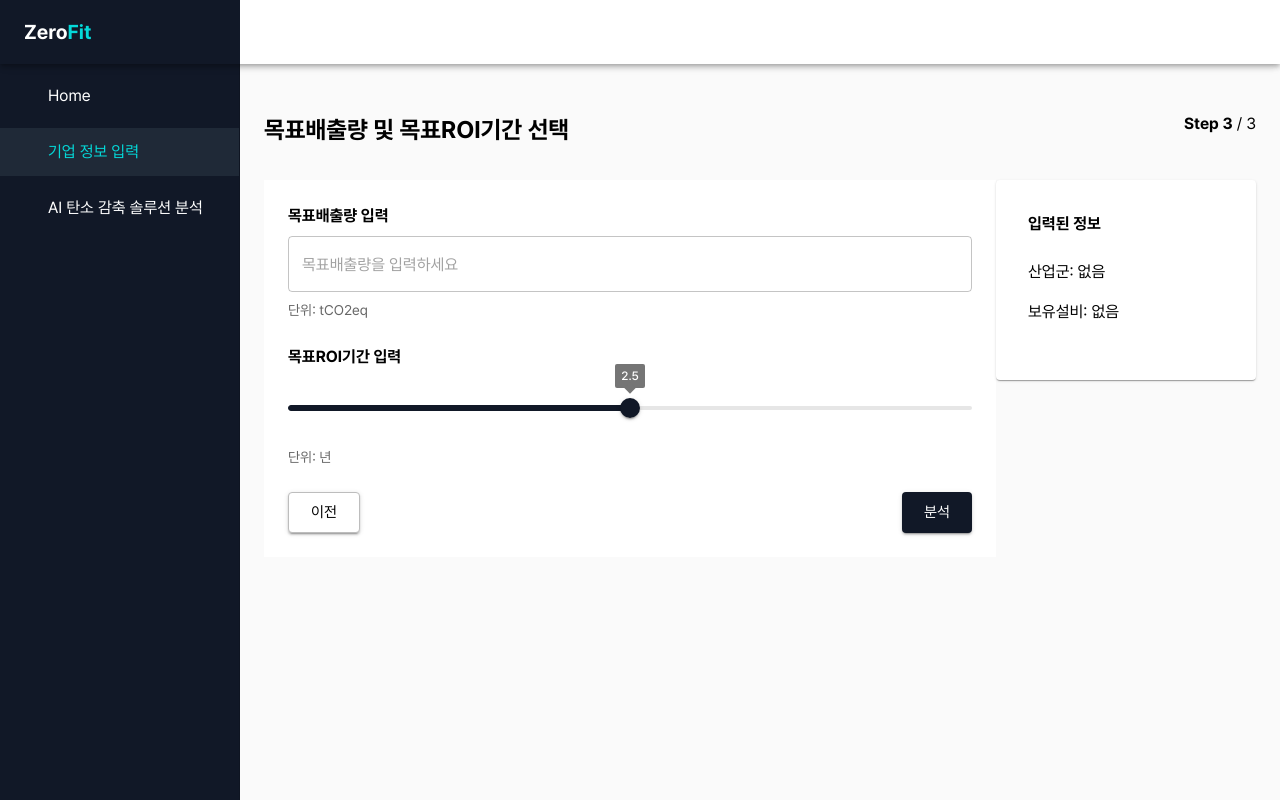
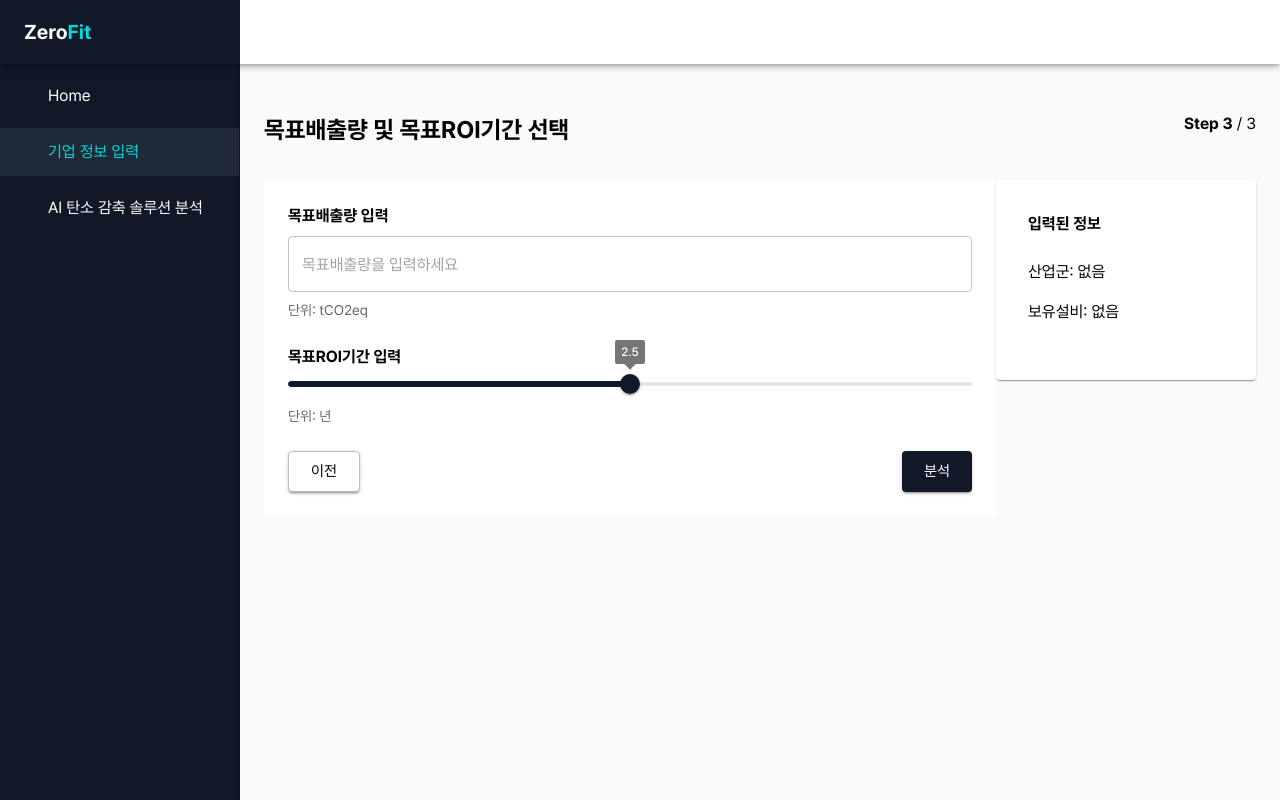
Before and after one commit to 2025-KGU-Capstone-Design/zerofit_frontend, a React (Vite) app: page /company-info/step3 in a window 1280 px wide. Built offline with nearby package versions, Linux system fonts and the light colour scheme; some icons are missing.

Commit message:
refactor: 투자가능금액, 목표ROI기간 SliderInput을 공통 SliderInput 컴포넌트로 변경

```diff
--- /dev/null
+++ b/src/ui/pages/companyInputPage/common/BaseSliderInput.tsx
@@ -0,0 +1,55 @@
+import {Typography, Slider, Box} from '@mui/material'
+import {styled} from '@mui/material/styles'
+
+const StyledSlider = styled(Slider)(({theme}) => ({
+    '& .MuiSlider-rail': {
+        backgroundColor: theme.palette.grey[400],
+    },
+    '& .MuiSlider-valueLabel': {
+        padding: '3px 6px',
+        fontSize: '12px',
+    },
+}))
+
+interface BaseSliderInputProps {
+    label: string
+    unit: string
+    defaultValue: number
+    min: number
+    max: number
+    step?: number
+    valueLabelFormat?: (value: number) => string
+    value?: number | number[]
+}
+
+const BaseSliderInput = ({
+    label,
+    unit,
+    defaultValue,
+    min,
+    max,
+    step,
+    valueLabelFormat,
+    value,
+}: BaseSliderInputProps) => (
+    <Box>
+        <Typography variant='subtitle1' fontWeight='bold'>
+            {label}
+        </Typography>
+        <StyledSlider
+            defaultValue={defaultValue}
+            min={min}
+            max={max}
+            step={step}
+            valueLabelDisplay='on'
+            valueLabelFormat={valueLabelFormat}
+            value={value}
+            aria-label={label}
+        />
+        <Typography variant='body2' color='text.secondary'>
+            단위: {unit}
+        </Typography>
+    </Box>
+)
+
+export default BaseSliderInput
--- a/src/ui/pages/companyInputPage/companyInputPage2/CompanyInputPage2.tsx
+++ b/src/ui/pages/companyInputPage/companyInputPage2/CompanyInputPage2.tsx
@@ -3,7 +3,7 @@ import {Container, Stack, Button} from '@mui/material'
 import FormContainer from '@/ui/pages/companyInputPage/common/FormContainer'
 import StepHeader from '@/ui/pages/companyInputPage/common/StepHeader'
 import InfoPreviewCard from '@/ui/pages/companyInputPage/common/InfoPreviewCard'
-import InvestmentInput from '@/ui/pages/companyInputPage/companyInputPage2/InvestmentInput'
+import BaseSliderInput from '@/ui/pages/companyInputPage/common/BaseSliderInput'
 import CommonInput from '@/ui/CommonInput'
 
 const CompanyInputPage2 = () => {
@@ -17,7 +17,13 @@ const CompanyInputPage2 = () => {
                     justifyContent='space-between'
                 >
                     <FormContainer>
-                        <InvestmentInput />
+                        <BaseSliderInput
+                            label='투자가능금액 입력'
+                            unit='백만 원'
+                            defaultValue={50}
+                            min={0}
+                            max={100}
+                        />
                         <CommonInput
                             label='현재배출량 입력'
                             placeholder='현재배출량을 입력하세요'
--- a/src/ui/pages/companyInputPage/companyInputPage2/InvestmentInput.tsx
+++ /dev/null
@@ -1,31 +0,0 @@
-import {Typography, Slider} from '@mui/material'
-
-const InvestmentInput = () => {
-    return (
-        <>
-            <Typography variant='subtitle1' fontWeight='bold'>
-                투자가능금액 입력
-            </Typography>
-
-            <Slider
-                defaultValue={50}
-                min={0}
-                max={100}
-                valueLabelDisplay='on'
-                aria-label='투자가능 금액'
-                sx={{
-                    '& .MuiSlider-rail': {bgcolor: 'grey.400'},
-                    '& .MuiSlider-valueLabel': {
-                        padding: '3px 6px',
-                        fontSize: '12px',
-                    },
-                }}
-            />
-            <Typography variant='body2' color='text.secondary'>
-                단위: 백만 원
-            </Typography>
-        </>
-    )
-}
-
-export default InvestmentInput
--- a/src/ui/pages/companyInputPage/companyInputPage3/CompanyInputPage3.tsx
+++ b/src/ui/pages/companyInputPage/companyInputPage3/CompanyInputPage3.tsx
@@ -3,7 +3,7 @@ import {Container, Stack, Button} from '@mui/material'
 import FormContainer from '@/ui/pages/companyInputPage/common/FormContainer'
 import StepHeader from '@/ui/pages/companyInputPage/common/StepHeader'
 import InfoPreviewCard from '@/ui/pages/companyInputPage/common/InfoPreviewCard'
-import TargetROIInput from '@/ui/pages/companyInputPage/companyInputPage3/TargetROIInput'
+import BaseSliderInput from '@/ui/pages/companyInputPage/common/BaseSliderInput'
 import CommonInput from '@/ui/CommonInput'
 
 const CompanyInputPage3 = () => {
@@ -24,7 +24,15 @@ const CompanyInputPage3 = () => {
                             type='number'
                             disableNumberSpinner
                         />
-                        <TargetROIInput />
+                        <BaseSliderInput
+                            label='목표ROI기간 입력'
+                            unit='년'
+                            defaultValue={2.5}
+                            min={0}
+                            max={5}
+                            step={0.1}
+                            valueLabelFormat={(value) => value.toFixed(1)}
+                        />
                         <Stack direction='row' justifyContent='space-between'>
                             <Button
                                 variant='contained'
--- a/src/ui/pages/companyInputPage/companyInputPage3/TargetROIInput.tsx
+++ /dev/null
@@ -1,33 +0,0 @@
-import {Typography, Slider} from '@mui/material'
-
-const TargetROIInput = () => {
-    return (
-        <>
-            <Typography variant='subtitle1' fontWeight='bold'>
-                목표ROI기간 입력
-            </Typography>
-
-            <Slider
-                defaultValue={2.5}
-                min={0.0}
-                max={5.0}
-                step={0.1}
-                valueLabelDisplay='on'
-                aria-label='목표ROI기간'
-                valueLabelFormat={(value) => value.toFixed(1)}
-                sx={{
-                    '& .MuiSlider-rail': {bgcolor: 'grey.400'},
-                    '& .MuiSlider-valueLabel': {
-                        padding: '3px 6px',
-                        fontSize: '12px',
-                    },
-                }}
-            />
-            <Typography variant='body2' color='text.secondary'>
-                단위: 년
-            </Typography>
-        </>
-    )
-}
-
-export default TargetROIInput
```
